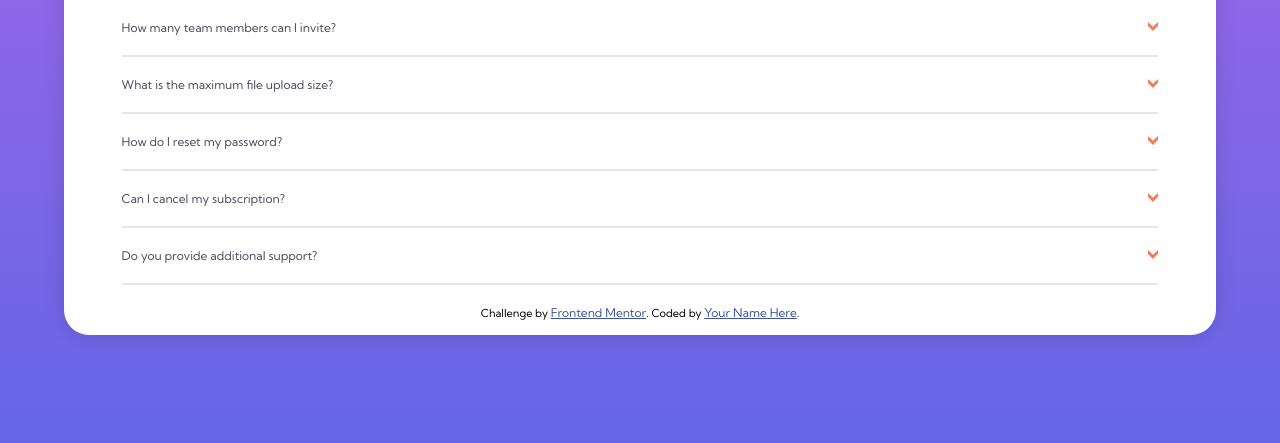
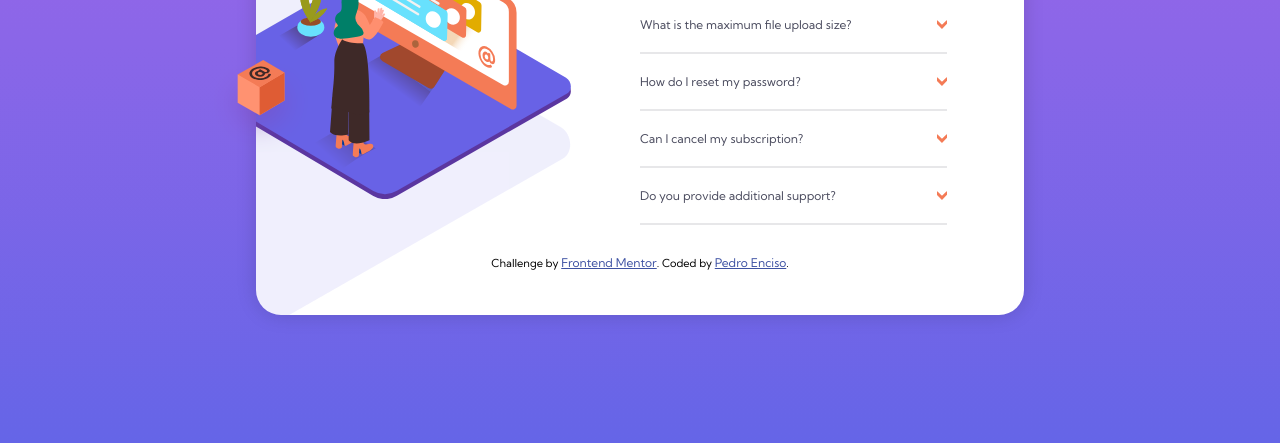
Before and after one commit to PedroEnciso/accordian-card, a plain HTML site: page index.html in a window 1280 px wide. Shown: the part 357-800 px from the top of the page. Drawn offline with Linux system fonts and the light colour scheme; a web font is replaced by a local one.

Commit message:
desktop styles

```diff
--- a/index.html
+++ b/index.html
@@ -24,6 +24,11 @@
     <title>Frontend Mentor | FAQ Accordion Card</title>
   </head>
   <body>
+    <img
+      class="desktop-box"
+      src="images/illustration-box-desktop.svg"
+      alt="illustration box"
+    />
     <div class="container">
       <div class="illustration-mobile">
         <img
@@ -39,11 +44,15 @@
       </div>
 
       <div class="illustration-desktop">
-        <img src="images/bg-pattern-desktop.svg" alt="background pattern" />
-        <img src="images/illustration-box-desktop.svg" alt="illustration box" />
         <img
+          class="desktop-woman"
           src="images/illustration-woman-online-desktop.svg"
           alt="illustration"
+        />
+        <img
+          class="desktop-pattern"
+          src="images/bg-pattern-desktop.svg"
+          alt="background pattern"
         />
       </div>
 
@@ -150,7 +159,9 @@
         Challenge by
         <a href="https://www.frontendmentor.io?ref=challenge" target="_blank"
           >Frontend Mentor</a
-        >. Coded by <a href="#">Your Name Here</a>.
+        >. Coded by
+        <a href="https://github.com/PedroEnciso" target="_blank">Pedro Enciso</a
+        >.
       </div>
     </div>
   </body>
--- a/styles/style.scss
+++ b/styles/style.scss
@@ -31,6 +31,10 @@ body {
   flex-direction: column;
   justify-content: center;
   align-items: center;
+}
+
+.desktop-box {
+  display: none;
 }
 
 .container {
@@ -127,3 +131,66 @@ body {
 .attribution a {
   color: hsl(228, 45%, 44%);
 }
+
+@media only screen and (min-width: 376px) {
+  .desktop-box {
+    display: block;
+    width: 100px;
+    z-index: 10;
+    position: absolute;
+    top: 52%;
+    left: 16.5%;
+  }
+
+  .container {
+    width: 60%;
+    padding: 60px 0px 30px;
+    display: grid;
+    grid-template-columns: 1fr 1fr;
+    overflow: hidden;
+
+    .illustration-mobile {
+      display: none;
+    }
+
+    .illustration-desktop {
+      display: block;
+      grid-column: 1;
+      width: 100%;
+      height: 100%;
+      position: relative;
+
+      .desktop-pattern {
+        position: absolute;
+        width: 200%;
+        top: 30%;
+        left: -18%;
+        transform: translate(-50%, -50%);
+      }
+
+      .desktop-woman {
+        width: 100%;
+        position: absolute;
+        top: 50%;
+        left: -18%;
+        transform: translateY(-50%);
+        z-index: 9;
+      }
+    }
+
+    .accordion {
+      margin: 0px;
+      width: 80%;
+
+      h1 {
+        text-align: left;
+      }
+    }
+  }
+
+  .attribution {
+    grid-column: 1/3;
+    text-align: center;
+    margin-top: 30px;
+  }
+}
```
Also changed, not shown: styles/style.css, 1 other file.
